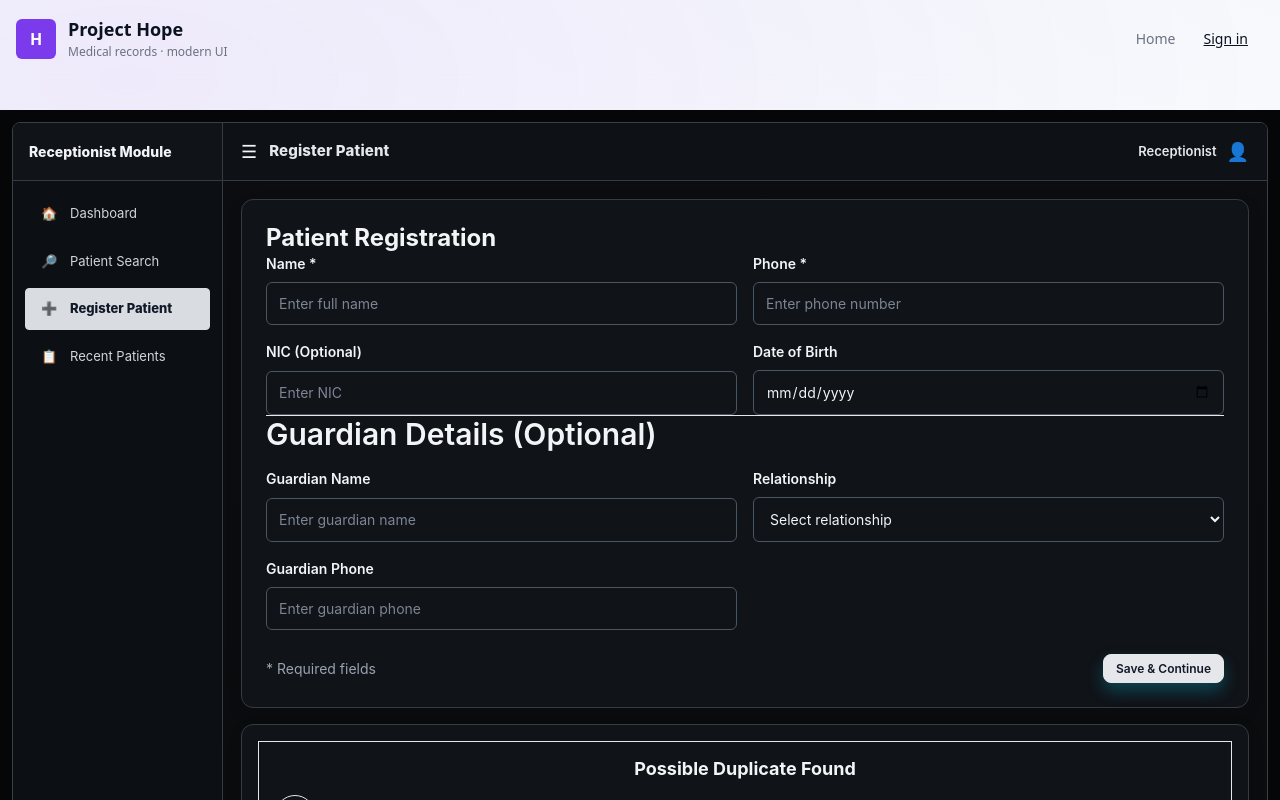
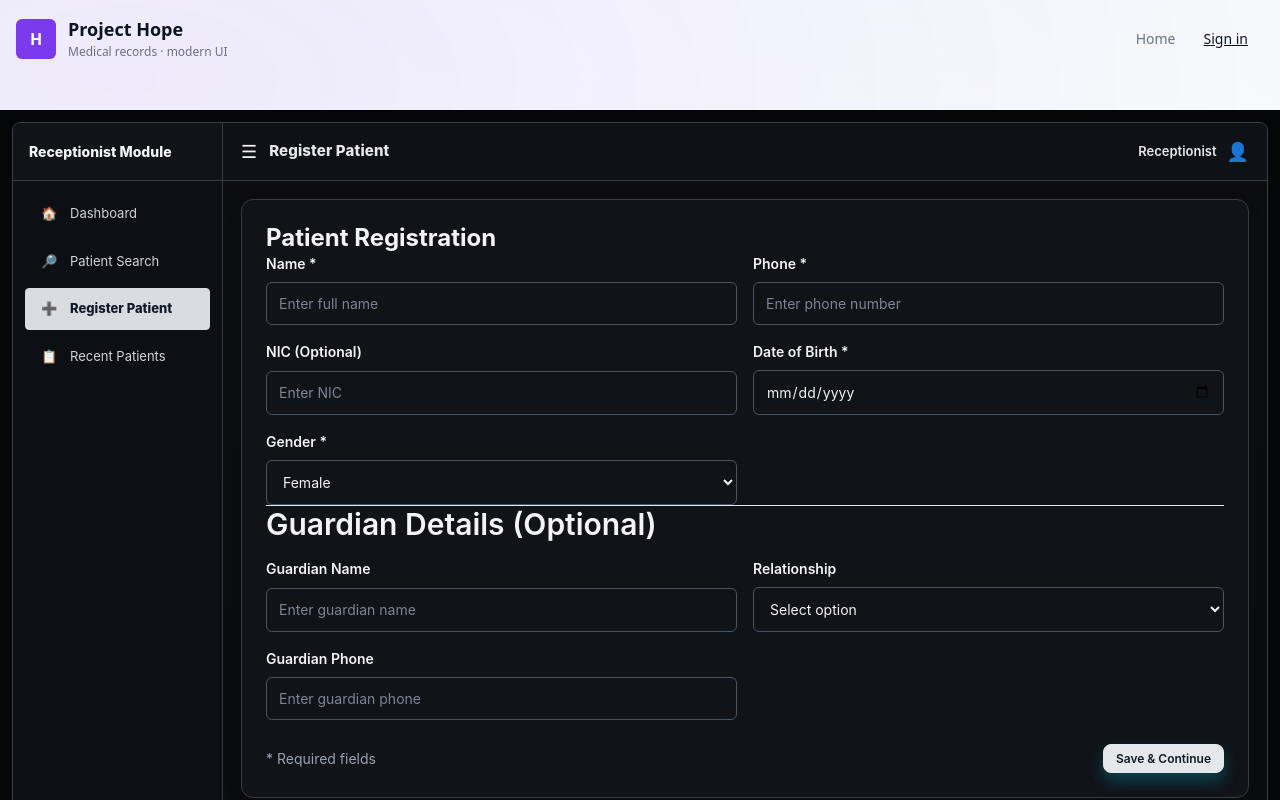
Before and after one commit to HORIZONIX-1/medicare, a Next.js app in the folder frontend/: page /receptionist/patients/register in a window 1280 px wide. Shown: the top 800 px of the page. Built offline with nearby package versions, Linux system fonts and the light colour scheme.

Commit message:
feat:Patient data is saving to the database

```diff
--- a/frontend/components/receptionist/RegisterPatient.tsx
+++ b/frontend/components/receptionist/RegisterPatient.tsx
@@ -1,24 +1,133 @@
 "use client";
 
 import Link from "next/link";
+import { useState } from "react";
+import api from "@/lib/axios";
+
+type FormState = {
+  name: string;
+  phone: string;
+  nic: string;
+  date_of_birth: string;
+  gender: string;
+  guardian_name: string;
+  relationship: string;
+  guardian_phone: string;
+};
+
+const initialState: FormState = {
+  name: "",
+  phone: "",
+  nic: "",
+  date_of_birth: "",
+  gender: "Female",
+  guardian_name: "",
+  relationship: "",
+  guardian_phone: "",
+};
 
 export default function RegisterPatient() {
+  const [form, setForm] = useState<FormState>(initialState);
+  const [isSubmitting, setIsSubmitting] = useState(false);
+  const [message, setMessage] = useState<{ type: "success" | "error"; text: string } | null>(null);
+  const [savedPatientCode, setSavedPatientCode] = useState<string | null>(null);
+
+  const updateField = (field: keyof FormState, value: string) => {
+    setForm((current) => ({ ...current, [field]: value }));
+  };
+
+  const handleSubmit = async (e: React.FormEvent) => {
+    e.preventDefault();
+    setIsSubmitting(true);
+    setMessage(null);
+    setSavedPatientCode(null);
+
+    try {
+      const payload = {
+        name: form.name.trim(),
+        phone: form.phone.trim() || undefined,
+        nic: form.nic.trim() || undefined,
+        date_of_birth: form.date_of_birth,
+        gender: form.gender,
+        address: undefined,
+      };
+
+      const response = await api.post("/patients", payload);
+
+      setSavedPatientCode(response.data?.patient_code || null);
+      setMessage({
+        type: "success",
+        text: `Patient saved successfully${response.data?.patient_code ? ` as ${response.data.patient_code}` : ""}.`,
+      });
+      setForm(initialState);
+    } catch (error: any) {
+      console.error(error);
+      setMessage({
+        type: "error",
+        text: error.response?.data?.message || "Registration failed. Please verify the patient details.",
+      });
+    } finally {
+      setIsSubmitting(false);
+    }
+  };
+
   return (
     <div className="grid grid-cols-[minmax(0,1fr)_320px] gap-4 items-start">
       <section className="card card-dark p-6">
-        <div className="mb-5">
+        <div className="mb-5 flex items-center justify-between gap-4">
           <h1 className="text-2xl font-bold">Patient Registration</h1>
+          {message?.type === "success" && savedPatientCode ? (
+            <div className="text-sm muted">Saved as {savedPatientCode}</div>
+          ) : null}
         </div>
 
+        {message ? (
+          <div
+            className={`mb-5 rounded-sm border px-4 py-3 text-sm ${
+              message.type === "success"
+                ? "border-emerald-500/30 bg-emerald-500/10 text-emerald-300"
+                : "border-rose-500/30 bg-rose-500/10 text-rose-300"
+            }`}
+          >
+            {message.text}
+          </div>
+        ) : null}
+
+        <form onSubmit={handleSubmit}>
           <div className="grid grid-cols-2 gap-4">
-          <Field label="Name *" placeholder="Enter full name" />
-          <Field label="Phone *" placeholder="Enter phone number" />
-          <Field label="NIC (Optional)" placeholder="Enter NIC" />
             <Field
-            label="Date of Birth"
+              label="Name *"
+              placeholder="Enter full name"
+              value={form.name}
+              onChange={(value) => updateField("name", value)}
+              required
+            />
+            <Field
+              label="Phone *"
+              placeholder="Enter phone number"
+              value={form.phone}
+              onChange={(value) => updateField("phone", value)}
+              required
+            />
+            <Field
+              label="NIC (Optional)"
+              placeholder="Enter NIC"
+              value={form.nic}
+              onChange={(value) => updateField("nic", value)}
+            />
+            <Field
+              label="Date of Birth *"
               placeholder="dd/mm/yyyy"
               type="date"
-            inputClassName="pr-3"
+              value={form.date_of_birth}
+              onChange={(value) => updateField("date_of_birth", value)}
+              required
+            />
+            <SelectField
+              label="Gender *"
+              value={form.gender}
+              onChange={(value) => updateField("gender", value)}
+              required
             />
           </div>
 
@@ -29,15 +138,32 @@ export default function RegisterPatient() {
           </div>
 
           <div className="grid grid-cols-2 gap-4">
-          <Field label="Guardian Name" placeholder="Enter guardian name" />
-          <SelectField label="Relationship" placeholder="Select relationship" />
-          <Field label="Guardian Phone" placeholder="Enter guardian phone" />
+            <Field
+              label="Guardian Name"
+              placeholder="Enter guardian name"
+              value={form.guardian_name}
+              onChange={(value) => updateField("guardian_name", value)}
+            />
+            <SelectField
+              label="Relationship"
+              value={form.relationship}
+              onChange={(value) => updateField("relationship", value)}
+            />
+            <Field
+              label="Guardian Phone"
+              placeholder="Enter guardian phone"
+              value={form.guardian_phone}
+              onChange={(value) => updateField("guardian_phone", value)}
+            />
           </div>
 
           <div className="mt-6 flex items-center justify-between gap-4">
             <p className="text-sm muted">* Required fields</p>
-          <button className="btn btn-cyan min-w-40">Save &amp; Continue</button>
+            <button className="btn btn-cyan min-w-40" type="submit" disabled={isSubmitting}>
+              {isSubmitting ? "Saving..." : "Save & Continue"}
+            </button>
           </div>
+        </form>
       </section>
 
       <aside className="card card-dark p-4 h-full">
@@ -68,7 +194,9 @@ export default function RegisterPatient() {
             <Link href="/receptionist/patients" className="btn btn-ghost w-full">
               View Existing
             </Link>
-            <button className="btn w-full">Continue Anyway</button>
+            <button className="btn w-full" type="button">
+              Continue Anyway
+            </button>
           </div>
 
           <p className="text-sm muted mt-auto pt-4 leading-6">
@@ -84,31 +212,56 @@ function Field({
   label,
   placeholder,
   type = "text",
-  inputClassName = "",
+  value,
+  onChange,
+  required = false,
 }: {
   label: string;
   placeholder: string;
   type?: string;
-  inputClassName?: string;
+  value: string;
+  onChange: (value: string) => void;
+  required?: boolean;
 }) {
   return (
     <label className="grid gap-2 text-sm">
       <span className="font-semibold text-slate-100">{label}</span>
-      <input type={type} placeholder={placeholder} className={`input input-bordered w-full ${inputClassName}`} />
+      <input
+        type={type}
+        placeholder={placeholder}
+        value={value}
+        onChange={(event) => onChange(event.target.value)}
+        required={required}
+        className="input input-bordered w-full"
+      />
     </label>
   );
 }
 
-function SelectField({ label, placeholder }: { label: string; placeholder: string }) {
+function SelectField({
+  label,
+  value,
+  onChange,
+  required = false,
+}: {
+  label: string;
+  value: string;
+  onChange: (value: string) => void;
+  required?: boolean;
+}) {
   return (
     <label className="grid gap-2 text-sm">
       <span className="font-semibold text-slate-100">{label}</span>
-      <select className="input input-bordered w-full">
-        <option value="">{placeholder}</option>
-        <option value="parent">Parent</option>
-        <option value="guardian">Guardian</option>
-        <option value="spouse">Spouse</option>
-        <option value="other">Other</option>
+      <select
+        value={value}
+        onChange={(event) => onChange(event.target.value)}
+        required={required}
+        className="input input-bordered w-full"
+      >
+        <option value="">Select option</option>
+        <option value="Male">Male</option>
+        <option value="Female">Female</option>
+        <option value="Other">Other</option>
       </select>
     </label>
   );
```
Lines whose indentation alone changed are shown as unchanged.
